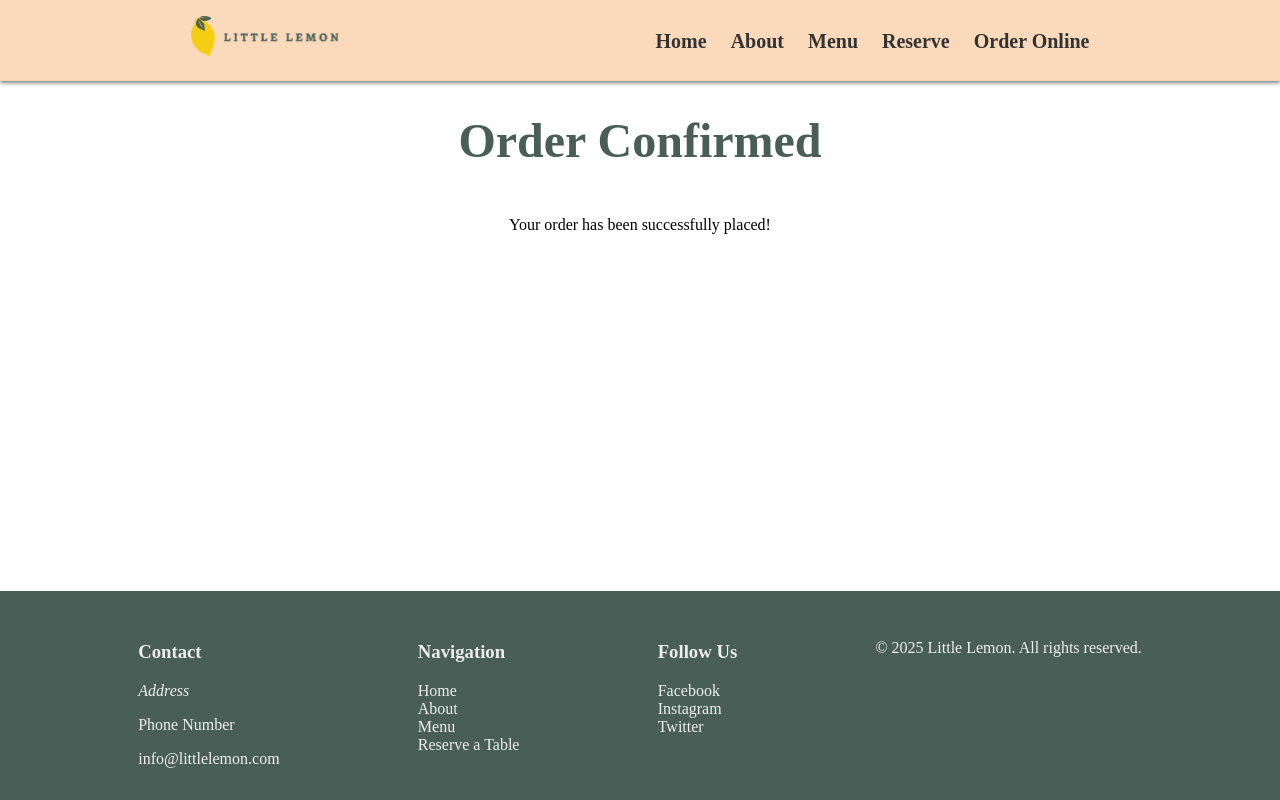
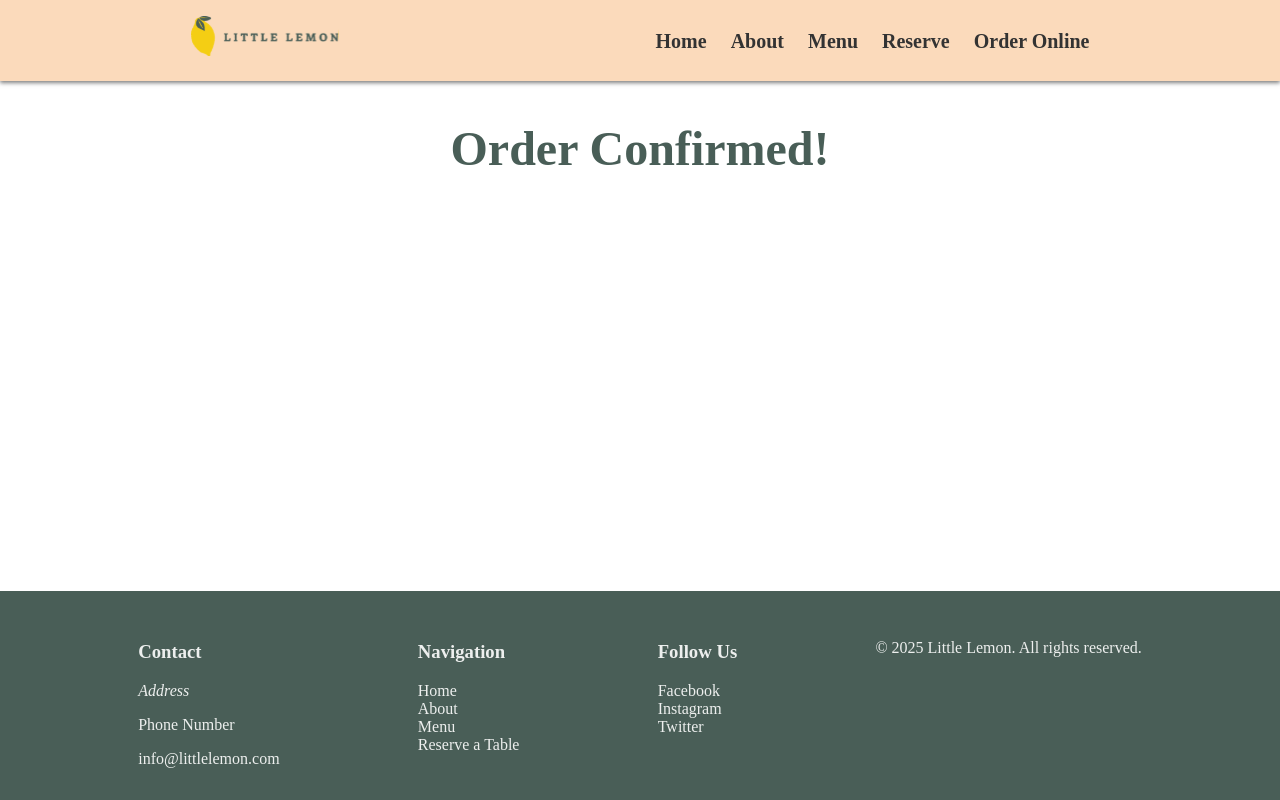
Before and after one commit to kaifunction/little-lemon, a React (Create React App) app: page /orderconfirmed in a window 1280 px wide. Built offline with nearby package versions, Linux system fonts and the light colour scheme; a web font is replaced by a local one.

Commit message:
order confirmed page

```diff
--- a/src/pages/OrderConfirmed.css
+++ b/src/pages/OrderConfirmed.css
@@ -1,4 +1,4 @@
-.order-confirmed-container{
+.order-confirmed-section{
      display: grid;
      grid-template-columns: repeat(1, 1fr);
      text-align: center;
--- a/src/pages/OrderConfirmed.js
+++ b/src/pages/OrderConfirmed.js
@@ -1,11 +1,40 @@
-import './OrderConfirmed.css';
+import { useLocation, useNavigate } from "react-router-dom";
+import "./OrderConfirmed.css";
 
 function OrderConfirmed() {
+  const location = useLocation();
+  const navigate = useNavigate();
+  const order = location.state?.order || [];
+
+  const getTotal = () => {
+    return order
+      .reduce((sum, item) => sum + item.dish.price * item.quantity, 0)
+      .toFixed(2);
+  };
   return (
-    <div className='order-confirmed-container'>
-      <h1>Order Confirmed</h1>
-      <p>Your order has been successfully placed!</p>
-    </div>
+    <section className="order-confirmed-section">
+      <h1 className="order-confirmed-title">Order Confirmed!</h1>
+      {order.length > 0 ? (
+        <>
+          <p className="order-confirmed-subtext">
+            Thank you for your order! We will prepare your meal shortly.
+          </p>
+          <ul>
+            {order.map((item, index) => (
+              <li key={index} className="order-confirmed-item">
+                {item.dish.name} × {item.quantity} = $
+                {(item.dish.price * item.quantity).toFixed(2)}
+              </li>
+            ))}
+            <li className="order-confirmed-total">
+              <strong>Total: ${getTotal()}</strong>
+            </li>
+          </ul>
+        </>
+      ) : (
+        <></>
+      )}
+    </section>
   );
 }
 export default OrderConfirmed;
--- a/src/pages/OrderOnline.js
+++ b/src/pages/OrderOnline.js
@@ -131,7 +131,11 @@ function OrderOnline() {
   }
 
   const handleSubmit = () => {
-    navigate('/orderconfirmed')
+    navigate('/orderconfirmed', {
+      state: {
+        order: order,
+      }
+    })
   }
 
   return (
```
